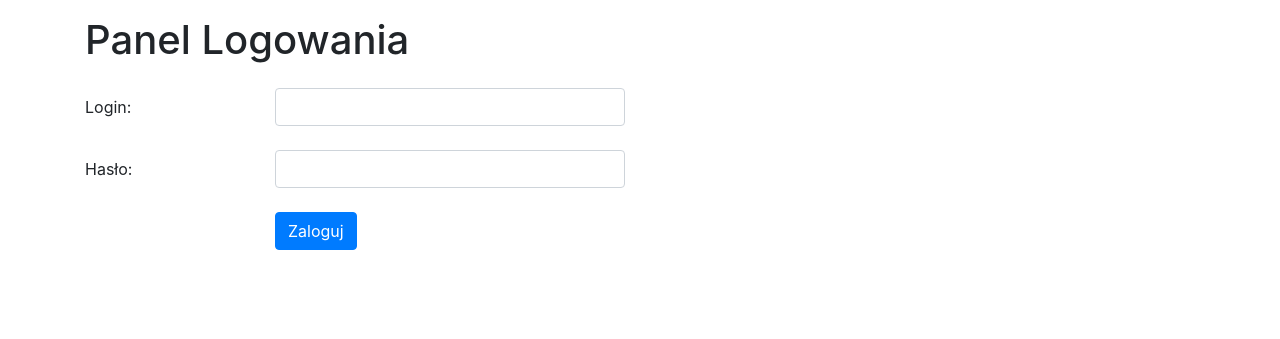
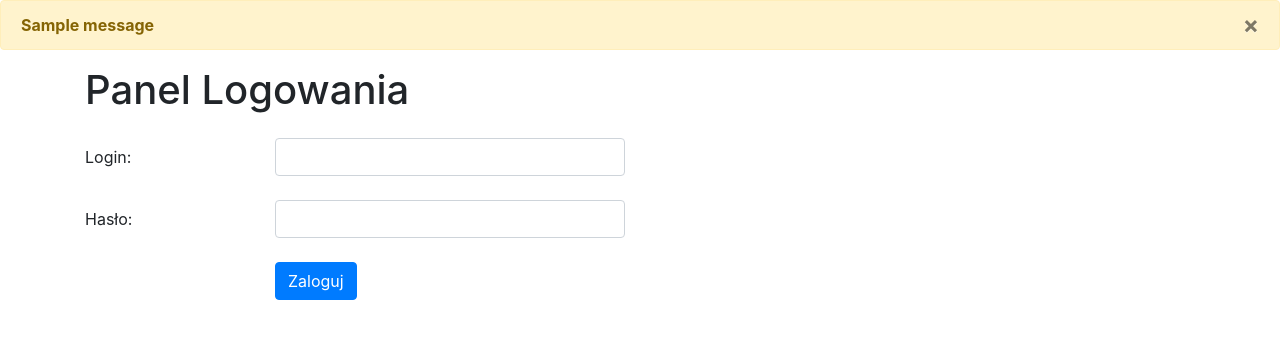
Before and after one commit to Milasho/edytor-plikow-tekstowych-online, a Flask app: page /login in a window 1280 px wide. Shown: the part 56-395 px from the top of the page. Run offline with Flask 3, Linux system fonts and the light colour scheme; tables that the repository leaves empty hold one stand-in row (values such as "Sample post"); one stand-in notice (Sample message) is shown.

Commit message:
Fixed not working flash messages

```diff
--- a/root/app.py
+++ b/root/app.py
@@ -41,16 +41,20 @@ def login():
         user_name = '' if 'user_name' not in request.form else request.form['user_name']
         user_pass = '' if 'user_pass' not in request.form else request.form['user_pass']
 
-    login = UserPass(user_name, user_pass)
-    login_record = login.login_user()
+        # Utworzenie obiektu na podstawie danych wpisanych przez uzytkownika
+        login = UserPass(app, user_name, user_pass)
 
-    if login_record != None:
-        session['user'] = user_name
-        flash('Logon succesfull, welcome {}'.format(user_name))
-        return redirect(url_for('index'))
-    else:
-        flash('Logon failed, try again')
-        return render_template('templates/login.html', active_navbar_part='login')
+        # TODO: Refaktoryzacja sprawdzania credentiali ?
+        # Weryfikacja uzytkownika
+        login_record = login.login_user()
+
+        if login_record != None:
+            session['user'] = user_name
+            flash('Logowanie powiodło się, witaj: {}!'.format(user_name))
+            return redirect(url_for('index'))
+        else:
+            flash('Logowanie nie powiodło się, spróbuj ponownie.')
+            return render_template('templates/login.html', active_navbar_part='login')
 
 @app.route('/logout')
 def logout():
@@ -63,8 +67,8 @@ def logout():
 
 @app.teardown_appcontext
 def close_db(error):
-    '''Dekorator Flask do rejestrowania funkcji uzywanej przy zamknieciu aplikacji.\n
-    Upewnia sie ze polaczenie z baza danych zostanie zamkniete.'''
+    '''Upewnia sie ze polaczenie z baza danych zostanie zamkniete.'''
+    # Uzywa Dekoratora Flask teardown_appcontext do rejestrowania funkcji uzywanej przy zamknieciu aplikacji.
     if hasattr(g, 'db'):
         g.db.close()
 
--- a/root/components/macros/macros.html
+++ b/root/components/macros/macros.html
@@ -2,12 +2,17 @@
     <div style="color:black; background-color: gray;">{{ argument }}</div>
 {% endmacro %}
 
-{% macro show_flash_message(message)%}
-    <div style="color:red; background-color: gray;">{{ message }}</div>
+{% macro show_flash_message(message) %}
+    <div class="alert alert-warning" role="alert">
+        <strong>{{ message }}</strong>
+        <button type="button" class="close" data-dismiss="alert" aria-label="Close">
+            <span aria-hidden="true">&times;</span>
+        </button>
+    </div>
 {% endmacro %}
 
 {% macro show_all_flash_messages() %}
-    {% for message in messages %}
+    {% for message in get_flashed_messages() %}
         {{ show_flash_message(message) }}
     {% endfor %}
 {% endmacro %}
--- a/root/components/templates/base.html
+++ b/root/components/templates/base.html
@@ -12,6 +12,9 @@
         <!-- Umieszczenie paska nawigacyjnego -->
         {% include "navbar/navbar.html" %}
 
+        <!-- Wyswietlenie wszystkich ewentualnych komunikaty typu flash (Flask) -->
+        {{ show_all_flash_messages() }}
+
         <!-- Zawartosc body, nazwa 'content' w celu prawidlowego dzialania Bootstrapa -->
         {% block content %}
 
--- a/root/components/templates/index.html
+++ b/root/components/templates/index.html
@@ -1,6 +1,5 @@
 <!-- Dziedziczenia stron -->
 {% extends "templates/base.html" %}
-
 
 <!-- Wypelnienie tytulu-->
 {% block title %}
--- a/root/components/templates/login.html
+++ b/root/components/templates/login.html
@@ -1,3 +1,5 @@
+{% from "macros/macros.html" import show_all_flash_messages %}
+
 <!-- Dziedziczenia stron -->
 {% extends "templates/base.html" %}
 
@@ -21,7 +23,7 @@ Logowanie do edytora
         </div>
 
         <div class="row mt-3">
-            <div class="col-2 col-form-label"><label for="user_pas">Hasło:</label></div>
+            <div class="col-2 col-form-label"><label for="user_pass">Hasło:</label></div>
             <div class="col-4">
                 <input type="password" id="user_pass" name="user_pass" class="form-control">
             </div>
```
